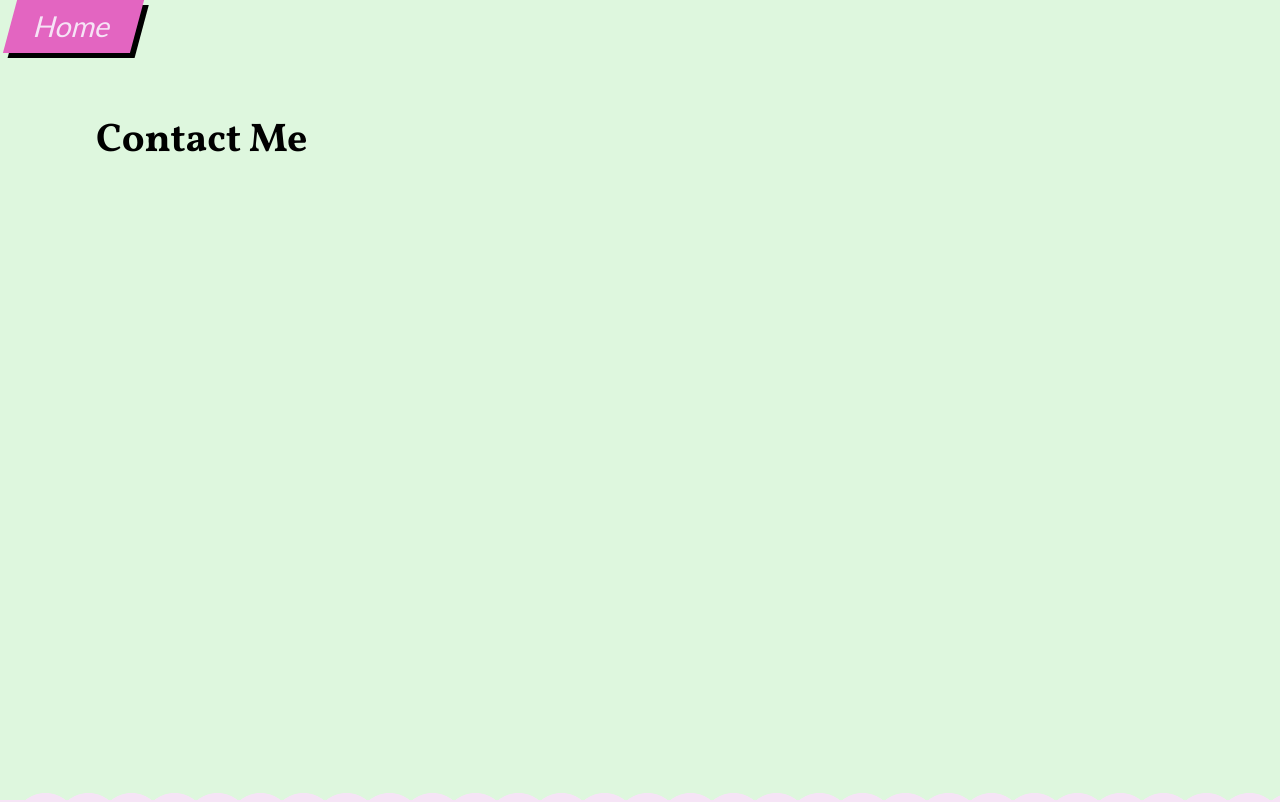
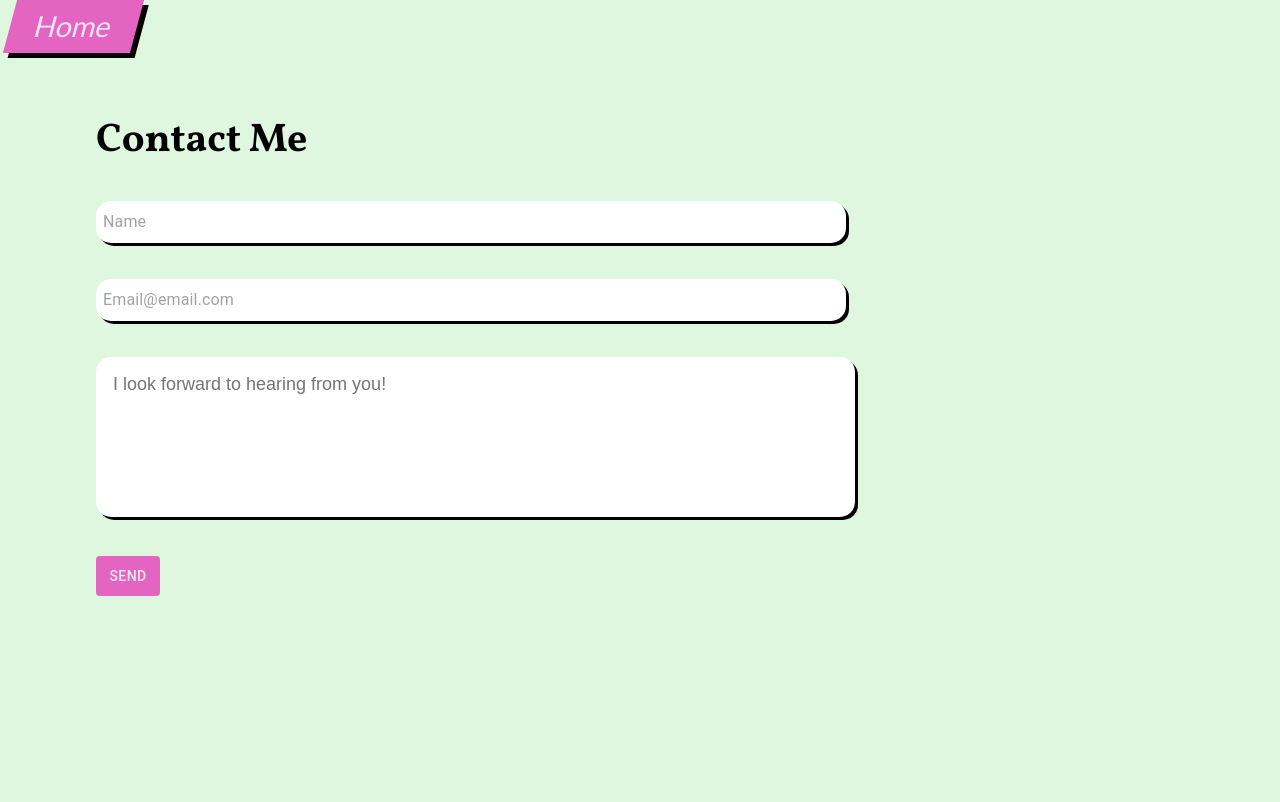
Before and after one commit to SofPan/portfolio, a React (Create React App) app: page /contact in a window 1280 px wide. Shown: the top 802 px of the page. Built offline with nearby package versions, Linux system fonts and the light colour scheme.

Commit message:
style contact form

```diff
--- a/src/App.scss
+++ b/src/App.scss
@@ -6,3 +6,4 @@
 // @use 'styles/nav';
 @use 'styles/projects';
 @use 'styles/socials';
+@use 'styles/form';
--- a/src/components/ContactSection/Form.jsx
+++ b/src/components/ContactSection/Form.jsx
@@ -1,24 +1,75 @@
 import React from "react";
+import { InputLabel, Input, Button, TextareaAutosize } from "@mui/material";
+import { styled } from '@mui/system';
+
+const StyledInput = styled(Input)({
+  minWidth: 275,
+  maxWidth: 750,
+  width: "100%",
+  backgroundColor: "white",
+  border: "2px solid transparent",
+  borderRadius: "15px",
+  padding: "3px 5px",
+  boxShadow: "3px 3px black",
+  transition: "300ms ease-out",
+  "&.Mui-focused": {
+    boxShadow: "3px 3px #e365c1"
+  }
+});
+
+const StyledTextareaAutosize = styled(TextareaAutosize)({
+  minWidth: 275,
+  maxWidth: 725,
+  width: "100%",
+  backgroundColor: "white",
+  border: "2px solid transparent",
+  borderRadius: "15px",
+  padding: "15px",
+  fontSize: "18px",
+  resize: "none",
+  boxShadow: "3px 3px black",
+  '&:focus-within': {
+    outline: '2px solid #e365c1',
+    boxShadow: "none"
+  }
+
+});
+
+const StyledButton = styled(Button)({
+  backgroundColor: "#e365c1",
+  color: "#f6e4f6",
+  border: "2px solid transparent",
+  "&:hover": {
+    backgroundColor: "#f6e4f6",
+    color: "#e365c1",
+    borderColor: "#e365c1"
+  }
+});
 
 const Form = () => {
   return(
     <>
-      <h3>I would love to hear from you!</h3>
-      <form>
-        <div>
-          <label htmlFor="contactName"></label>
-          <input type="text" id="contactName" placeholder="Name"/>
+      <form className="form-contact">
+        <div className="form-group">
+          <InputLabel htmlFor="contactName"></InputLabel>
+          <StyledInput type="text" id="contactName" placeholder="Name" disableUnderline={true}/>
         </div>
-        <div>
-          <label htmlFor="contactEmail"></label>
-          <input id="contactEmail" type="email" placeholder="youremail@email.com"/>
+        <div className="form-group">
+          <InputLabel htmlFor="contactEmail"></InputLabel>
+          <StyledInput id="contactEmail" type="email" placeholder="Email@email.com" disableUnderline={true}/>
           </div>
-        <div>
-          <label htmlFor="contactMessage">Your Message:</label>
-          <textarea id="contactMessage" />
+        <div className="form-group">
+          <InputLabel htmlFor="contactMessage"></InputLabel>
+          <StyledTextareaAutosize
+            minRows={6}
+            size="lg"
+            variant="plain"
+            id="contactMessage"
+            placeholder="I look forward to hearing from you!"
+          />
         </div>
-        <div>
-          <button type="submit">Send</button>
+        <div className="form-group">
+          <StyledButton type="submit">Send</StyledButton>
         </div>
       </form>
     </>
--- a/src/pages/Contact.jsx
+++ b/src/pages/Contact.jsx
@@ -1,7 +1,8 @@
 import { NavLink } from "react-router-dom";
 import Socials from "../components/ContactSection/Socials";
+import Form from "../components/ContactSection/Form";
 
-const Contact = () => {
+const ContactPage = () => {
   return(
     <>
       <div className="page_Work bg-alt full-height">
@@ -11,17 +12,18 @@ const Contact = () => {
         <main>
           <section>
             <h2>Contact Me</h2>
+            <Form />
           </section>
         </main>
       </div>
       <footer className="bg-main scalloped ">
         <div className="footer-inner flex justify-between">
           <Socials />
-          <NavLink to="/contact" className="btn btn-primary">My Work</NavLink>
+          <NavLink to="/work" className="btn btn-primary">My Work</NavLink>
         </div>
       </footer>
     </>
   )
 }
 
-export default Contact;
+export default ContactPage;
--- a/src/styles.css
+++ b/src/styles.css
@@ -145,6 +145,7 @@ h4 {
 
 .full-height {
   height: 100vh;
+  padding-bottom: 60px;
 }
 
 .header {
@@ -277,4 +278,8 @@ h4 {
   font-size: 1.8rem;
 }
 
+.form-group {
+  margin: 36px 0;
+}
+
 /*# sourceMappingURL=styles.css.map */
--- /dev/null
+++ b/src/styles/_form.scss
@@ -0,0 +1,5 @@
+.form{
+  &-group{
+    margin: 36px 0;
+  }
+}
--- a/src/styles/_global.scss
+++ b/src/styles/_global.scss
@@ -135,5 +135,5 @@ h4{
 
 .full-height{
   height: 100vh;
-  // padding: 120px 0;
+  padding-bottom: 60px;
 }
```
Also changed, not shown: src/components/ContactSection/Contact.jsx (deleted, +0 -15 lines), 2 other files (tests, documents, lock files or other folders).
